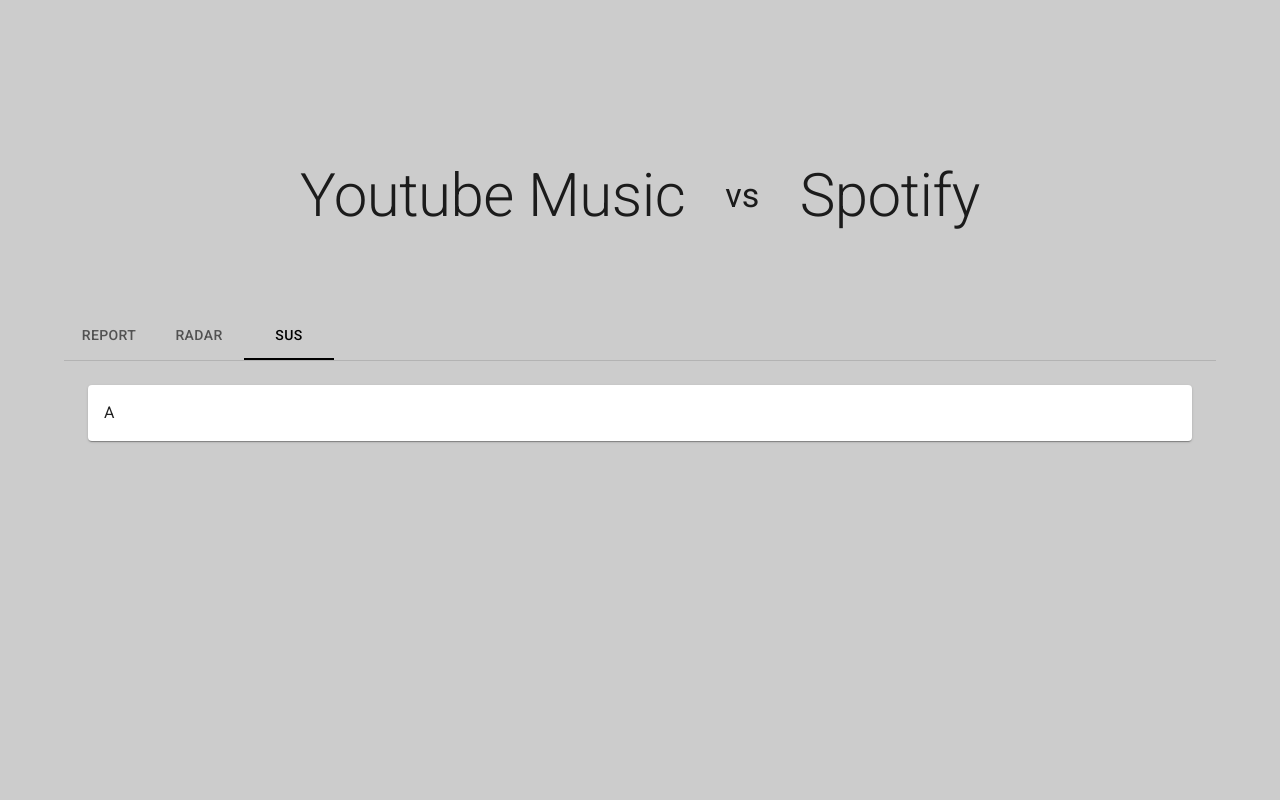
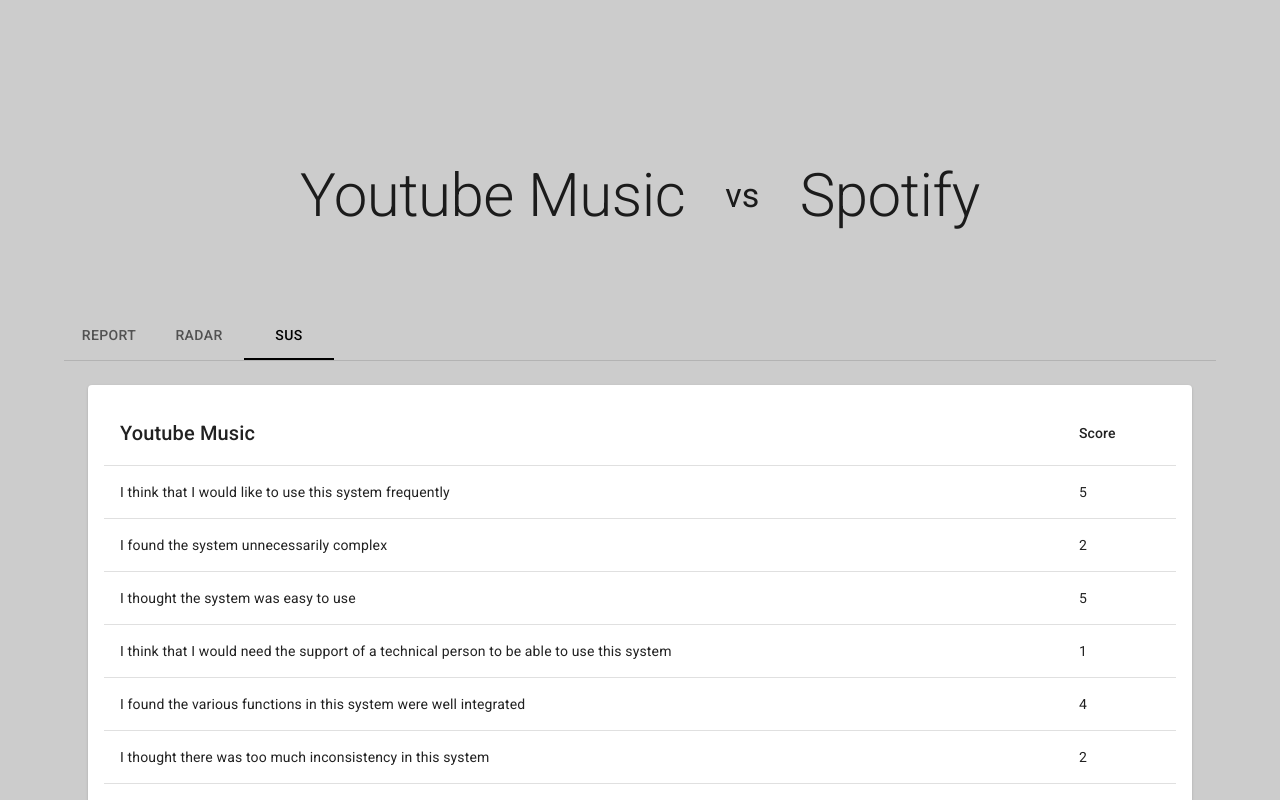
Before and after one commit to Aurora2500/hpi-a11y, a React (Vite) app in the folder page/: page / in a window 1280 px wide. Both pictures are taken after a click on the tab "SUS". Shown: the top 800 px of the page. Built offline with nearby package versions, Linux system fonts and the light colour scheme.

Commit message:
Finished SUS Score

```diff
--- a/page/src/App.tsx
+++ b/page/src/App.tsx
@@ -1,4 +1,4 @@
-import { Box, Container, Paper, Stack, Tab, Typography } from "@mui/material";
+import { Box, Container, Link, Paper, Stack, Tab, Table, TableBody, TableCell, TableFooter, TableHead, TableRow, Typography } from "@mui/material";
 import { TabContext, TabList, TabPanel } from "@mui/lab";
 import React, { useState } from "react";
 import { Legend, PolarAngleAxis, PolarGrid, PolarRadiusAxis, Radar, RadarChart } from "recharts";
@@ -74,8 +74,8 @@ const Report = () => {
 				In this analysis, we will study two big websites used for streaming music:
 			</Typography>
 			<ul>
-				<li><Typography variant="body1" component="a" href="https://music.youtube.com">Youtube</Typography></li>
-				<li><Typography variant="body1" component="a" href="https://open.spotify.com">Spotify</Typography></li>
+				<li><Link variant="body1" component="a" href="https://music.youtube.com">Youtube Music</Link></li>
+				<li><Link variant="body1" component="a" href="https://open.spotify.com">Spotify</Link></li>
 			</ul>
 			{reportSections.map(({ header, body }) => (
 				<>
@@ -119,13 +119,49 @@ const RadarTab = () => {
 	);
 };
 
+type TableRow = { aspect: string; score: number; };
+
+const row = (aspect: string, score: number): TableRow => ({ aspect, score });
+
 const tableRows = [
+	row("I think that I would like to use this system frequently", 5),
+	row("I found the system unnecessarily complex", 2),
+	row("I thought the system was easy to use", 5),
+	row("I think that I would need the support of a technical person to be able to use this system", 1),
+	row("I found the various functions in this system were well integrated", 4),
+	row("I thought there was too much inconsistency in this system", 2),
+	row("I would imagine that most people would learn to use this system very quickly", 3),
+	row("I found the system very cumbersome to use", 2),
+	row("I felt very confident using the system", 5),
+	row("I needed to learn a lot of things before I could get going with this system", 1),
 ];
+const SUSScore = tableRows.reduce((acc, { score }, i) => acc + (i % 2 == 0 ? score - 1 : 5 - score), 0) * 2.5;
 
 const SUSTab = () => {
 	return (
 		<Paper sx={{ p: 2 }}>
-			A
+			<Table>
+				<TableHead>
+					<TableRow>
+						<TableCell><Typography variant="h6">Youtube Music</Typography></TableCell>
+						<TableCell>Score</TableCell>
+					</TableRow>
+				</TableHead>
+				<TableBody>
+					{tableRows.map(({ aspect, score }) => (
+						<TableRow key={aspect}>
+							<TableCell>{aspect}</TableCell>
+							<TableCell>{score}</TableCell>
+						</TableRow>
+					))}
+				</TableBody>
+				<TableFooter>
+					<TableRow>
+						<TableCell><Typography variant="h6">SUS Score</Typography></TableCell>
+						<TableCell><Typography variant="h6">{SUSScore}</Typography></TableCell>
+					</TableRow>
+				</TableFooter>
+			</Table>
 		</Paper>
 	);
 };
```
